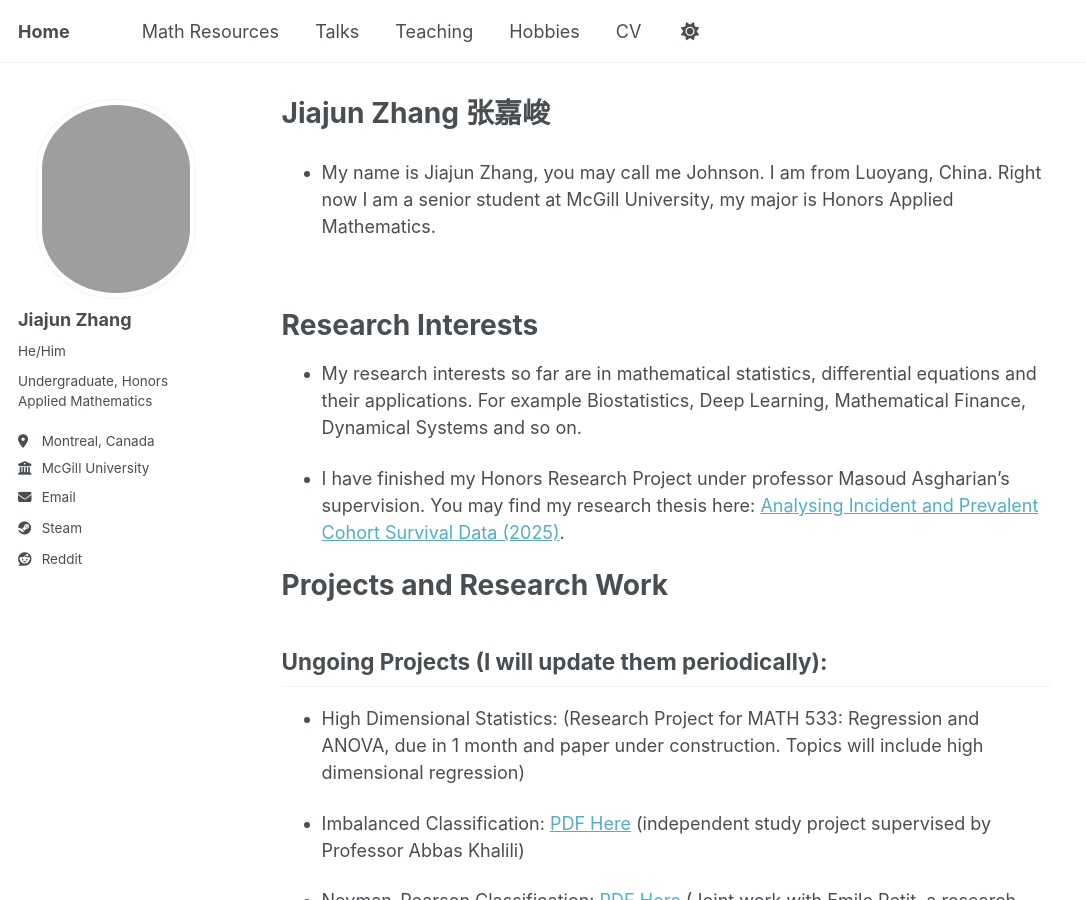
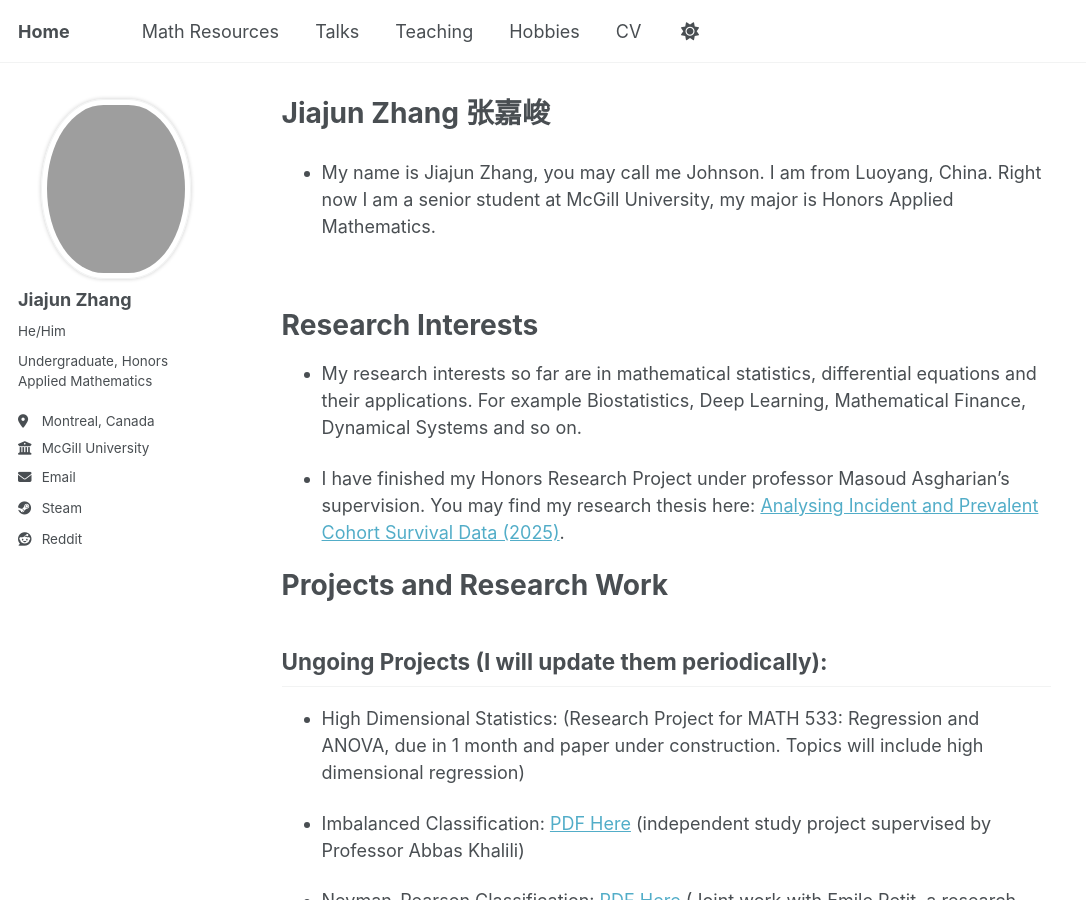
Before and after one commit to JohanssonRein/JohanssonRein.github.io, a Jekyll site: the page built from _pages/about.md, in a window 1280 px wide and 900 px high. Shown: the whole window, without its empty margins (0-1086 px from the left). Built offline with Jekyll 4.4.1, drawn with Linux system fonts in a browser that asks for light colours.

Commit message:
Update author-profile.html

```diff
--- a/_includes/author-profile.html
+++ b/_includes/author-profile.html
@@ -8,10 +8,10 @@
 
   <div class="author__avatar" style="text-align: center;">
   {% if author.avatar contains "://" %}
-    <img src="{{ author.avatar }}" alt="{{ author.name }}" style="display: block; margin: 0 auto 10px; border-radius: 50% / 60%; width: 170px; height: 200px; object-fit: cover; box-shadow: 0 0 4px rgba(0,0,0,0.2);">
+    <img src="{{ author.avatar }}" alt="{{ author.name }}" style="display: block; margin: 0 auto 10px; border-radius: 50% / 60%; width: 150px; height: 180px; object-fit: cover; box-shadow: 0 0 4px rgba(0,0,0,0.2);">
   {% else %}
-    <img src="{{ author.avatar | prepend: "/images/" | prepend: base_path }}" alt="{{ author.name }}" style="display: block; margin: 0 auto 10px; border-radius: 50% / 35%; width: 160px; height:
-    200px; object-fit: cover;">
+    <img src="{{ author.avatar | prepend: "/images/" | prepend: base_path }}" alt="{{ author.name }}" style="display: block; margin: 0 auto 10px; border-radius: 50% / 60%; width: 150px; height:
+    180px; object-fit: cover; box-shadow: 0 0 4px rgba(0,0,0,0.2);">
   {% endif %}
 </div>
 
```
